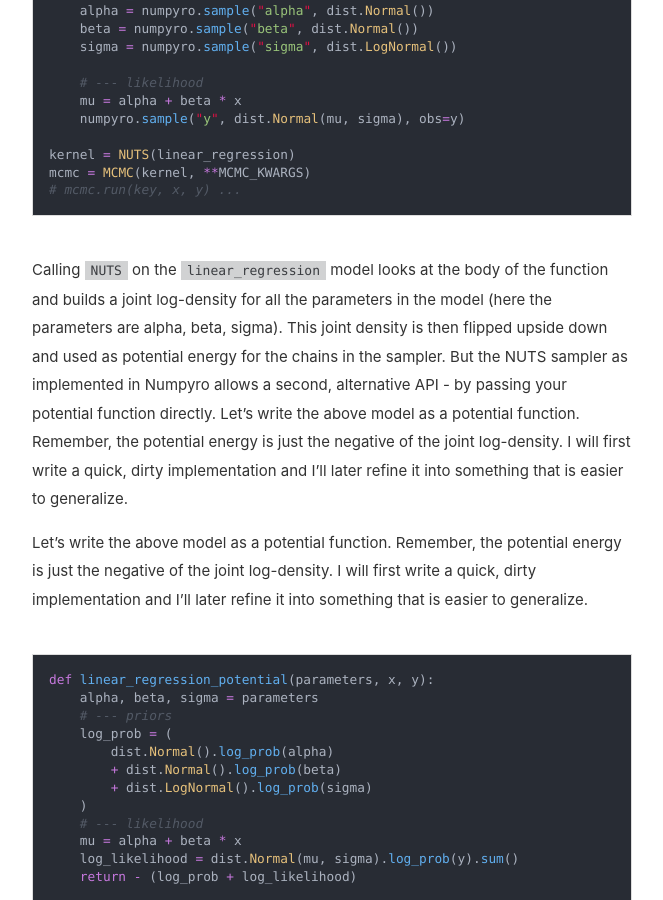
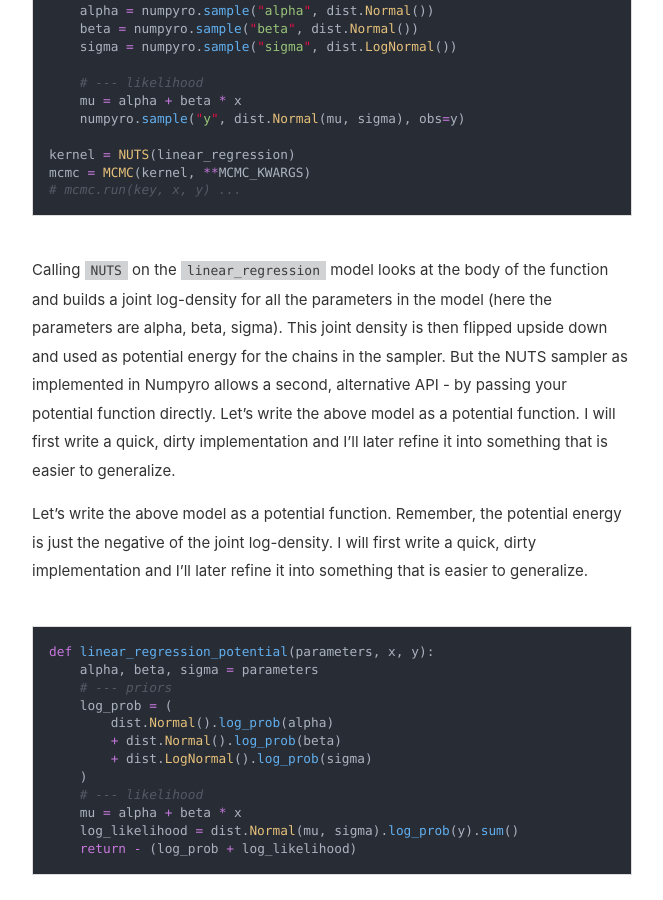
Before and after one commit to omarfsosa/omarfsosa.github.io, a Jekyll site: the page built from _posts/2021-12-20-bayesian_nn.md, in a window 1280 px wide and 900 px high, scrolled down 2157 px. Shown: the whole window, without its empty margins (308-971 px from the left). Built offline with Jekyll 4.4.1, drawn with Linux system fonts in a browser that asks for light colours.

Commit message:
remove repeated text

````diff
--- a/_posts/2021-12-20-bayesian_nn.md
+++ b/_posts/2021-12-20-bayesian_nn.md
@@ -75,7 +75,7 @@ mcmc = MCMC(kernel, **MCMC_KWARGS)
 ```
 
 Calling `NUTS` on the `linear_regression` model looks at the body of the function and builds a joint log-density for all the parameters in the model (here the parameters are alpha, beta, sigma). This joint density is then flipped upside down and used as potential energy for the chains in the sampler. But the NUTS sampler as implemented in Numpyro allows a second, alternative API - by passing your potential function directly.
-Let’s write the above model as a potential function. Remember, the potential energy is just the negative of the joint log-density. I will first write a quick, dirty implementation and I’ll later refine it into something that is easier to generalize.
+Let’s write the above model as a potential function. I will first write a quick, dirty implementation and I’ll later refine it into something that is easier to generalize.
 
 Let's write the above model as a potential function. Remember, the potential
 energy is just the negative of the joint log-density. I will first write a quick,
````
